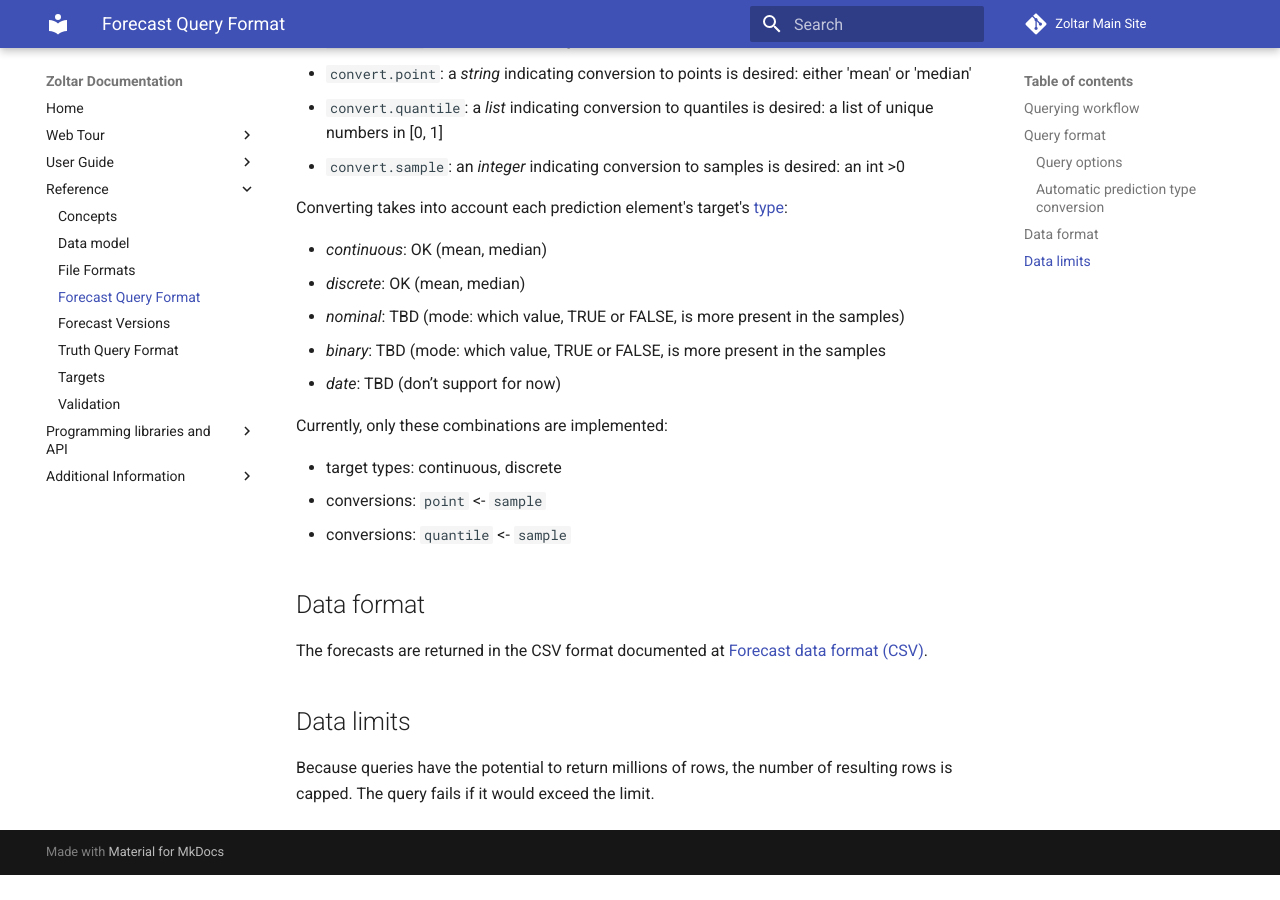
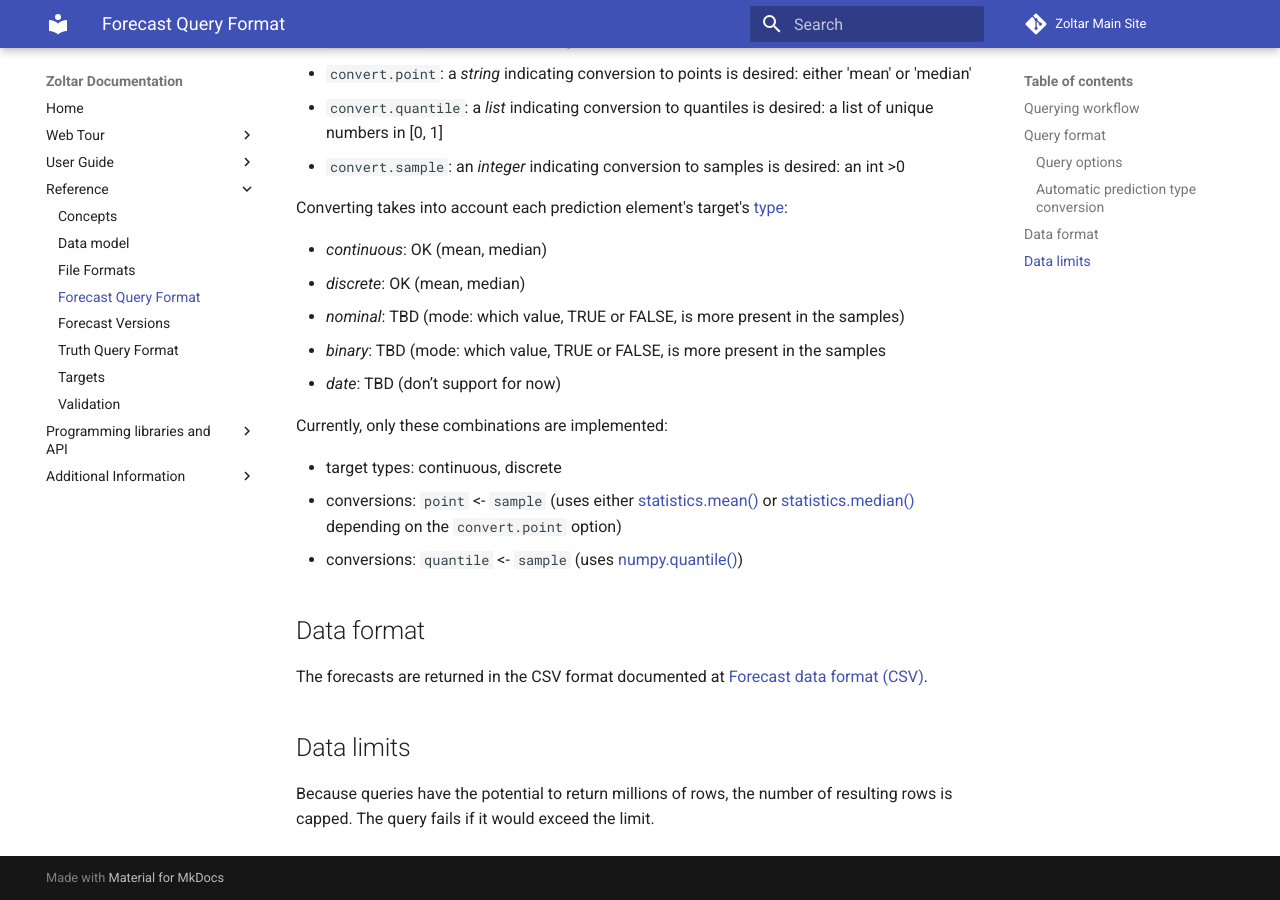
Before and after one commit to reichlab/docs.zoltardata, an MkDocs documentation site: the page built from docs/ForecastQueryFormat.md, in a window 1280 px wide and 900 px high, scrolled down 3335 px. Built offline with MkDocs 1.6.1 and Material for MkDocs 9.7.7, drawn with Linux system fonts in a browser that asks for light colours; before the commit the page ends 4210 px from its top, so only the background shows below that.

Commit message:
[Add a service to convert between different forecast formats #322]

```diff
--- a/docs/ForecastQueryFormat.md
+++ b/docs/ForecastQueryFormat.md
@@ -135,8 +135,8 @@ Converting takes into account each prediction element's target's [type](Targets.
 Currently, only these combinations are implemented:
 
 - target types: continuous, discrete
-- conversions: `point` <- `sample`
-- conversions: `quantile` <- `sample`
+- conversions: `point` <- `sample` (uses either [statistics.mean()](https://docs.python.org/3/library/statistics.html#statistics.mean) or [statistics.median()](https://docs.python.org/3/library/statistics.html#statistics.median) depending on the `convert.point` option)
+- conversions: `quantile` <- `sample` (uses [numpy.quantile()](https://numpy.org/devdocs/reference/generated/numpy.quantile.html))
 
 
 ## Data format
```
